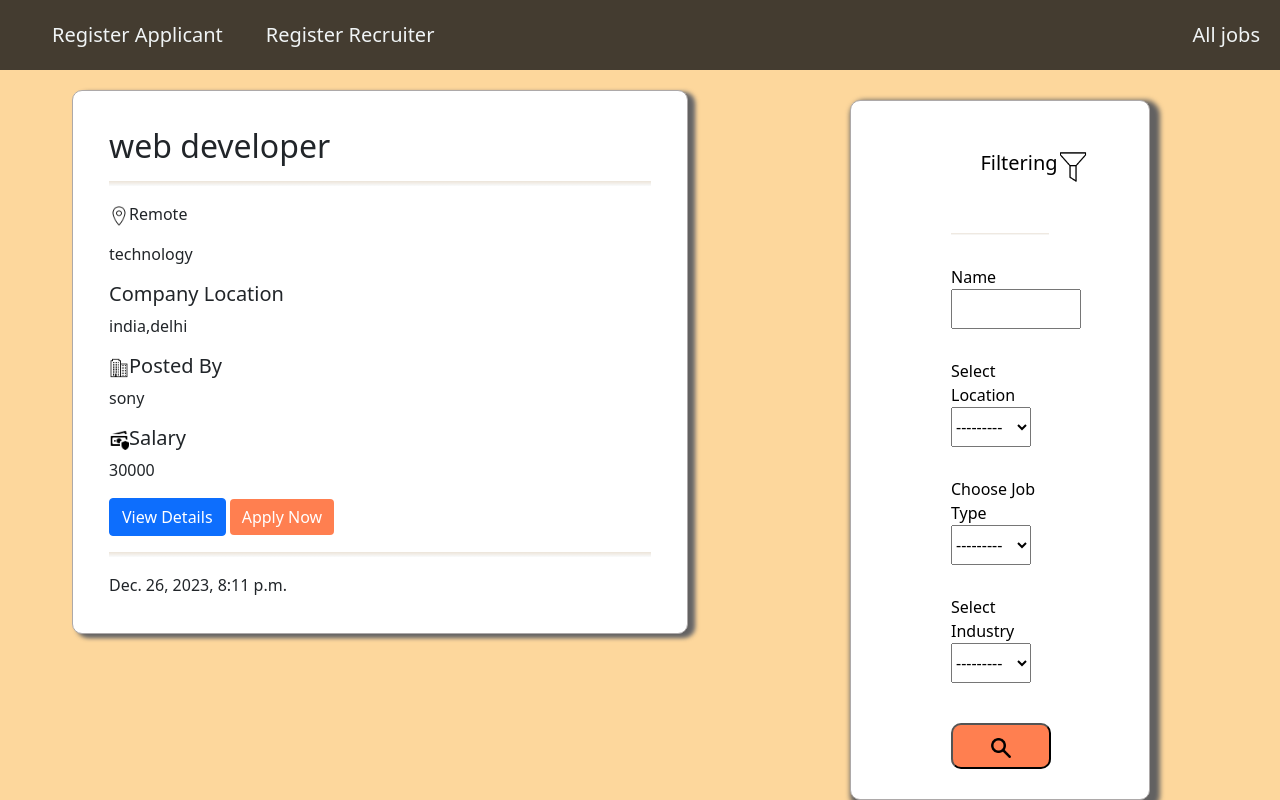
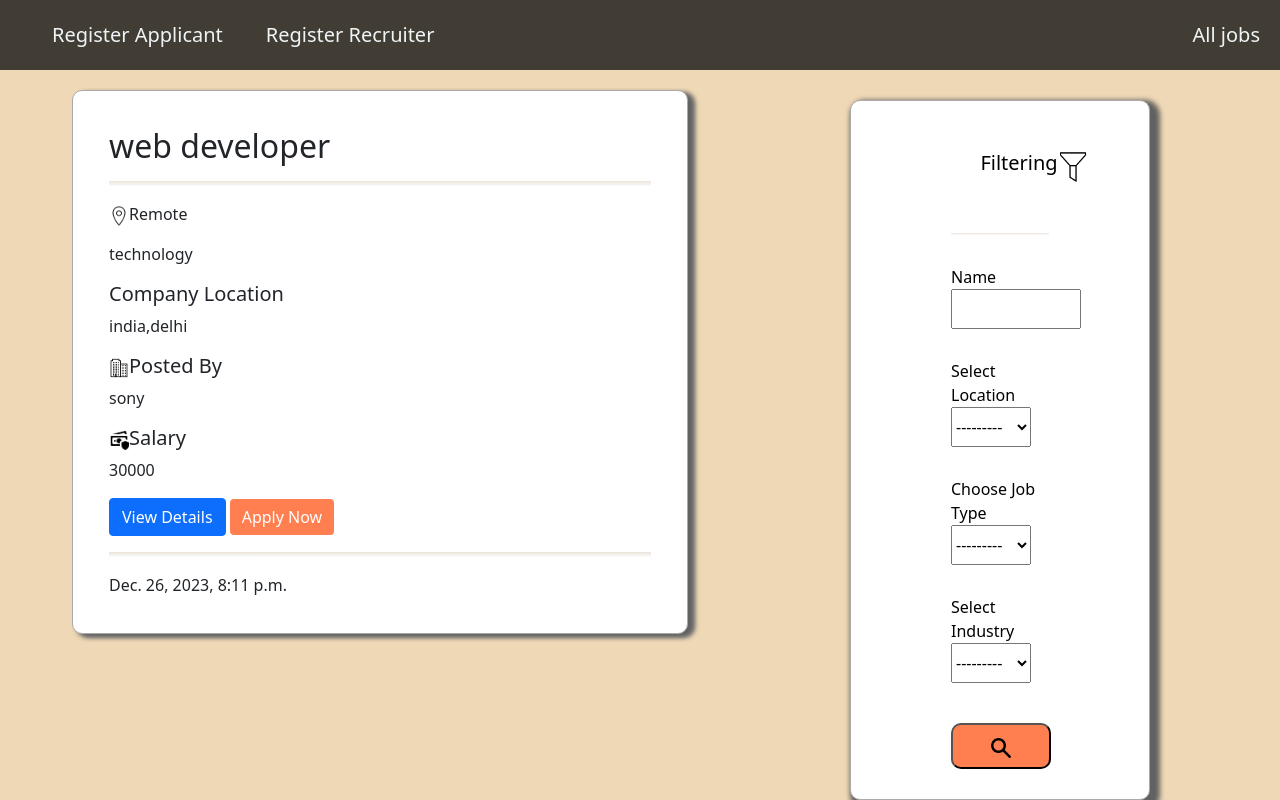
Before and after one commit to fatimatoghoz23/job-portal, a Django app: page /alljobs/ in a window 1280 px wide. Run offline with Django 4.2, Linux system fonts and the light colour scheme; data comes from the database, SQL or seed files in the repository.

Commit message:
Update alljobs.html

```diff
--- a/templates/alljobs.html
+++ b/templates/alljobs.html
@@ -16,7 +16,7 @@
 </head>
 
   {% block content %}
-  <body style="background:rgba(253, 206, 131, 0.796); " >
+  <body style="background:rgba(229, 193, 136, 0.616)" >
     <nav class='nav' id="nav" style="z-index:200000 ;position: relative;top: 0;">
 
 <!--       <a href='/' class='title'>[Joby]</a>
```
